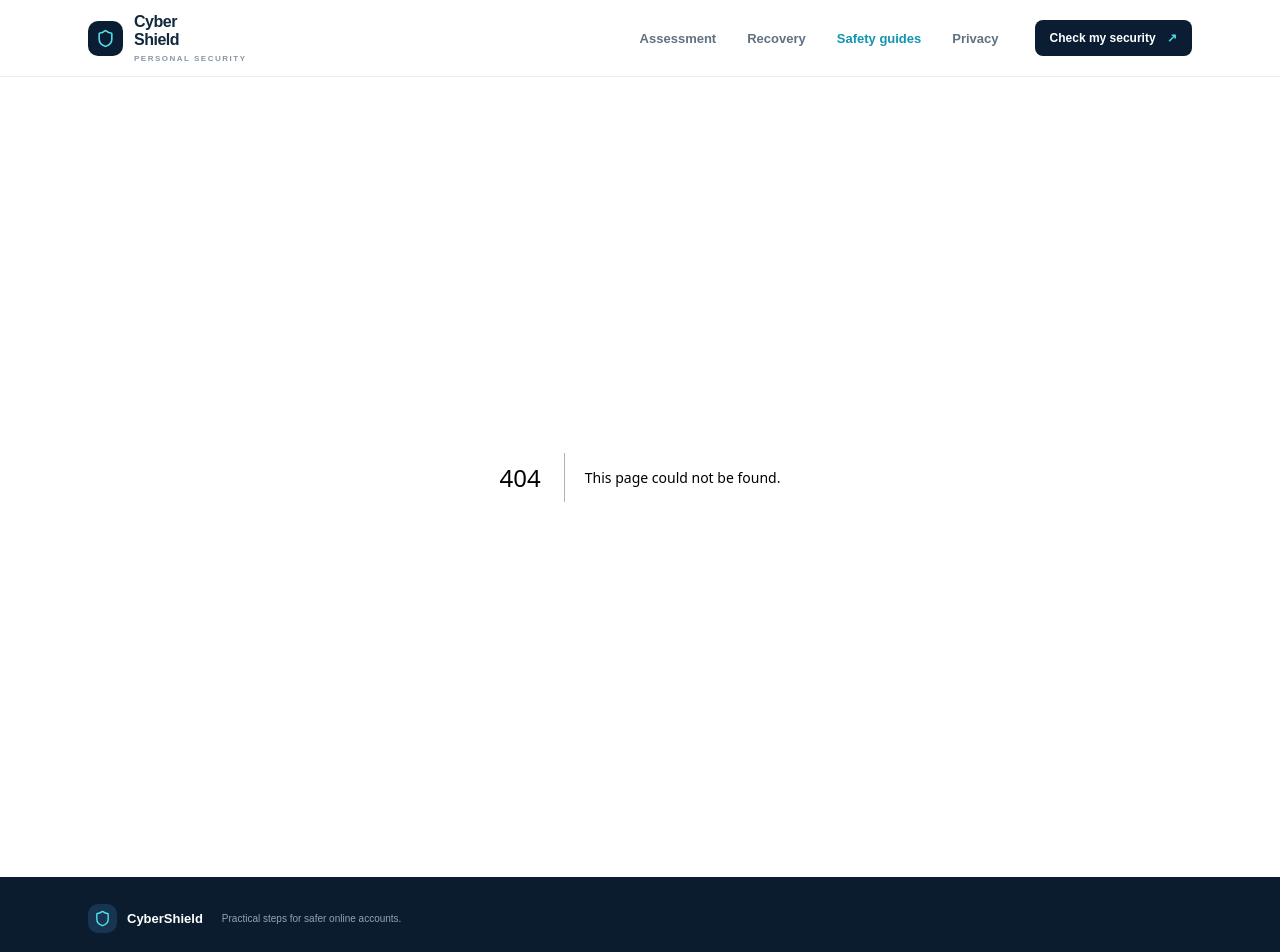
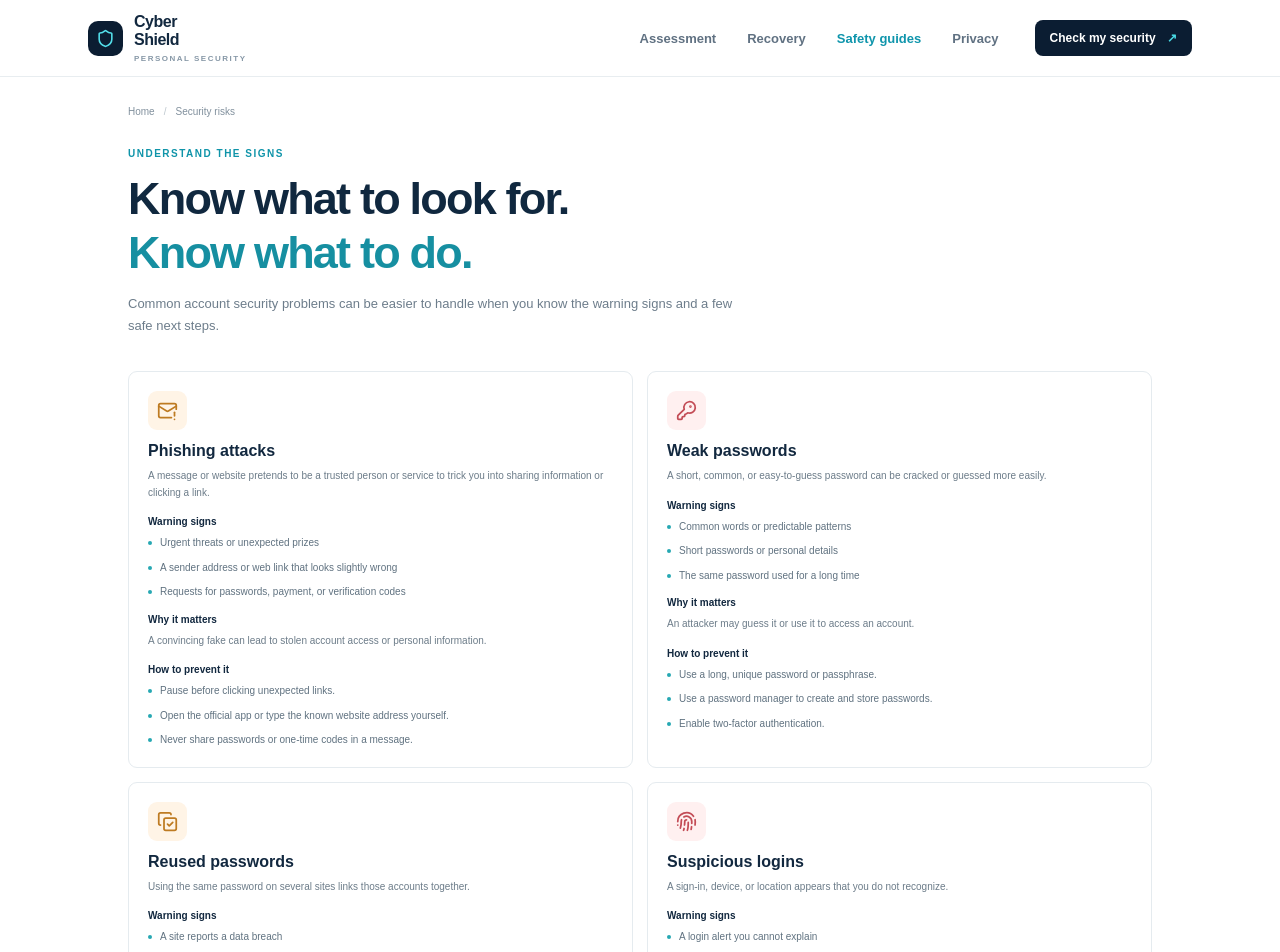
Before and after one commit to sanjanasgowda01/Cybershield-, a Next.js app: page /incidents in a window 1280 px wide. Before the commit this address had no page. Shown: the top 952 px of the page. Built offline with nearby package versions, Linux system fonts and the light colour scheme.

Commit message:
feat: add security incident information (#4)

```diff
--- /dev/null
+++ b/app/incidents/page.jsx
@@ -0,0 +1,5 @@
+import Link from 'next/link';
+import { ArrowRight, CircleHelp } from 'lucide-react';
+import { securityIncidents } from '../../src/data/securityIncidents';
+import IncidentCard from '../../src/components/IncidentCard';
+export default function IncidentsPage() { return <div className="page-shell"><div className="breadcrumbs"><Link href="/">Home</Link><span>/</span><span>Security risks</span></div><div className="page-intro"><span className="eyebrow">UNDERSTAND THE SIGNS</span><h1>Know what to look for.<br /><span>Know what to do.</span></h1><p>Common account security problems can be easier to handle when you know the warning signs and a few safe next steps.</p></div><div className="incident-grid">{securityIncidents.map((incident) => <IncidentCard key={incident.title} item={incident} />)}</div><section className="what-now-panel"><span className="aside-icon"><CircleHelp size={20} /></span><div><span className="eyebrow">WHAT SHOULD I DO?</span><h2>Notice something that feels wrong?</h2><p>Use the service’s official recovery flow, secure your sign-in details, and review active sessions. Don’t reply to suspicious messages or share your verification codes.</p></div><Link className="button button-primary" href="/recovery">Open account recovery guidance <ArrowRight size={16} /></Link></section></div>; }
--- /dev/null
+++ b/src/components/IncidentCard.jsx
@@ -0,0 +1,3 @@
+import { CopyCheck, Fingerprint, KeyRound, MailWarning } from 'lucide-react';
+const icons = { MailWarning, KeyRound, CopyCheck, Fingerprint };
+export default function IncidentCard({ item }) { const Icon = icons[item.icon]; return <article className="content-card incident-card"><span className={`icon-box tone-${item.tone}`}><Icon size={21} /></span><h2>{item.title}</h2><p>{item.meaning}</p><h3>Warning signs</h3><ul>{item.signs.map((x) => <li key={x}>{x}</li>)}</ul><h3>Why it matters</h3><p>{item.why}</p><h3>How to prevent it</h3><ul>{item.prevent.map((x) => <li key={x}>{x}</li>)}</ul></article>; }
--- /dev/null
+++ b/src/data/securityIncidents.js
@@ -0,0 +1,6 @@
+export const securityIncidents = [
+  { icon: 'MailWarning', title: 'Phishing attacks', tone: 'orange', meaning: 'A message or website pretends to be a trusted person or service to trick you into sharing information or clicking a link.', signs: ['Urgent threats or unexpected prizes', 'A sender address or web link that looks slightly wrong', 'Requests for passwords, payment, or verification codes'], why: 'A convincing fake can lead to stolen account access or personal information.', prevent: ['Pause before clicking unexpected links.', 'Open the official app or type the known website address yourself.', 'Never share passwords or one-time codes in a message.'] },
+  { icon: 'KeyRound', title: 'Weak passwords', tone: 'red', meaning: 'A short, common, or easy-to-guess password can be cracked or guessed more easily.', signs: ['Common words or predictable patterns', 'Short passwords or personal details', 'The same password used for a long time'], why: 'An attacker may guess it or use it to access an account.', prevent: ['Use a long, unique password or passphrase.', 'Use a password manager to create and store passwords.', 'Enable two-factor authentication.'] },
+  { icon: 'CopyCheck', title: 'Reused passwords', tone: 'orange', meaning: 'Using the same password on several sites links those accounts together.', signs: ['A site reports a data breach', 'The same login appears on unrelated services', 'Unexpected sign-in alerts across accounts'], why: 'A password leaked from one service may unlock other accounts.', prevent: ['Give every important account its own password.', 'Change reused passwords, starting with email and financial accounts.', 'Use a password manager.'] },
+  { icon: 'Fingerprint', title: 'Suspicious logins', tone: 'red', meaning: 'A sign-in, device, or location appears that you do not recognize.', signs: ['A login alert you cannot explain', 'Unknown devices in active sessions', 'Profile or security changes you did not make'], why: 'Unknown access can expose private data or let someone change account recovery details.', prevent: ['Use the service’s official website to review activity.', 'Sign out unknown sessions and change your password.', 'Enable two-factor authentication.'] },
+];
```
